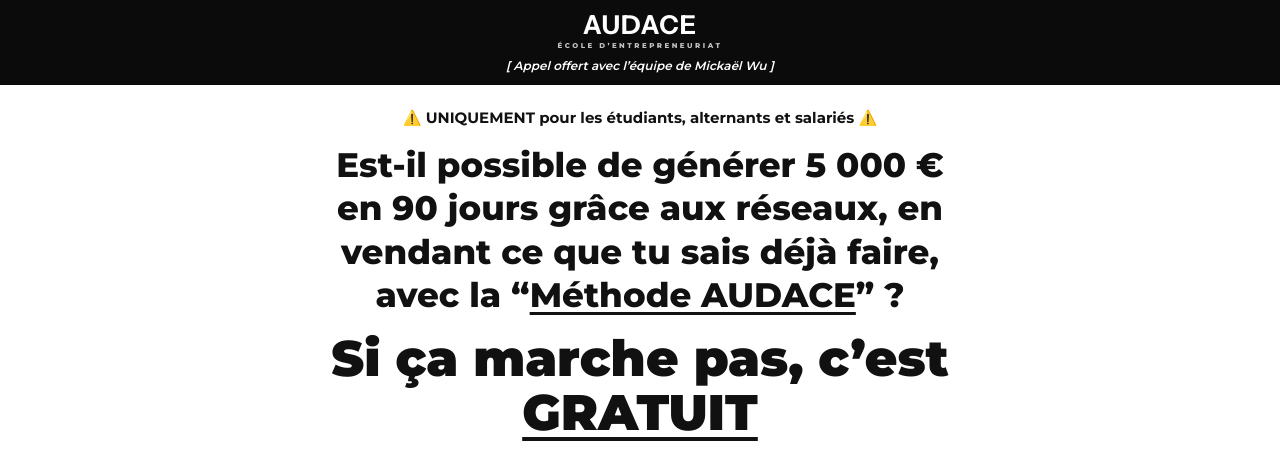
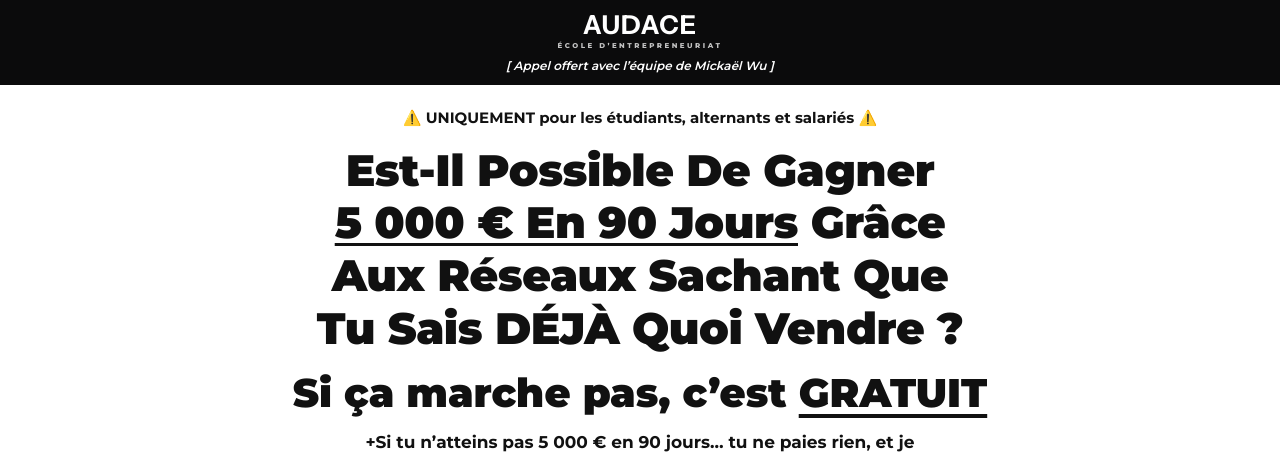
Before and after one commit to mickaelwu/site-audaceschool, a plain HTML site: page vsl.html in a window 1280 px wide. Shown: the top 453 px of the page. Drawn offline with Linux system fonts and the light colour scheme; a script that the page names is missing.

Commit message:
VSL : nouvelle headline (structure Vinted)
Co-Authored-By: Claude Opus 5.5 <noreply@anthropic.com>
Claude-Session: https://claude.ai/code/session_01Nc3EdY3zfithhDWho1FNp5

```diff
--- a/vsl.html
+++ b/vsl.html
@@ -28,9 +28,10 @@ body{margin:0;background:#fff;color:var(--ink);font:16px/1.5 'Montserrat',Arial,
 .bar em{display:block;margin-top:8px;font-size:12px;font-weight:600;color:#fff}
 .w{max-width:780px;margin:0 auto;padding:0 18px}
 .warn{margin:22px 0 0;text-align:center;font-weight:700;font-size:15px}
-h1{margin:14px auto 0;max-width:720px;text-align:center;font-weight:800;font-size:clamp(23px,4.4vw,34px);line-height:1.28;text-wrap:balance}
-h1 u{text-underline-offset:5px;text-decoration-thickness:3px}
-.big{margin:14px 0 0;text-align:center;font-weight:900;font-size:clamp(30px,6.2vw,50px);line-height:1.08}
+h1{margin:14px -60px 0;max-width:none;text-align:center;font-weight:900;font-size:clamp(26px,5vw,44px);line-height:1.2;letter-spacing:-.01em;text-wrap:balance}
+@media(max-width:900px){h1{margin:14px 0 0}}
+h1 u{text-decoration-thickness:.07em;text-underline-offset:.12em}
+.big{margin:16px 0 0;text-align:center;font-weight:900;font-size:clamp(26px,5vw,40px);line-height:1.08}
 .big u{text-underline-offset:7px;text-decoration-thickness:4px}
 .sub{margin:16px auto 0;max-width:560px;text-align:center;font-weight:700;font-size:clamp(14px,2.3vw,17px);line-height:1.45}
 .sub u{text-decoration-thickness:2px}
@@ -70,7 +71,7 @@ footer p{max-width:640px;margin:6px auto 0}
 
 <main class="w">
   <p class="warn">⚠️ UNIQUEMENT pour les étudiants, alternants et salariés ⚠️</p>
-  <h1>Est-il possible de générer 5 000 € en 90 jours grâce aux réseaux, en vendant ce que tu sais déjà faire, avec la “<u>Méthode AUDACE</u>” ?</h1>
+  <h1>Est-Il Possible De Gagner <u>5 000 € En 90 Jours</u> Grâce Aux Réseaux Sachant Que Tu Sais DÉJÀ Quoi Vendre ?</h1>
   <p class="big">Si ça marche pas, c’est <u>GRATUIT</u></p>
   <p class="sub">+Si tu n’atteins pas 5 000 € en 90 jours… tu ne paies rien, et je te verse <u>300 €</u> pour le temps perdu (sur contrat)</p>
 
```
